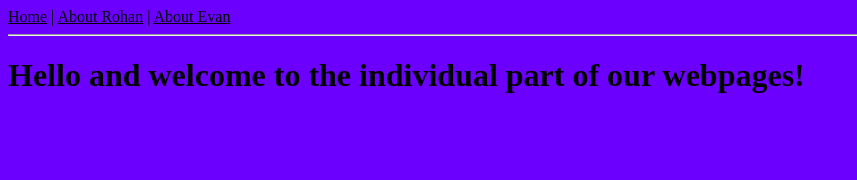
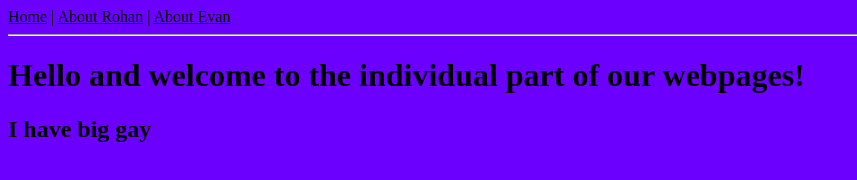
Before and after one commit to RonyisaPony/Evan-and-Rohan-Homepage, a plain HTML site: page Evan.html in a window 1280 px wide. Shown: the whole page, without its empty margins (0-857 px from the left). Drawn offline with Linux system fonts and the light colour scheme.

Commit message:
added a line

```diff
--- a/Evan.html
+++ b/Evan.html
@@ -17,6 +17,10 @@
     <h1>
         Hello and welcome to the individual part of our webpages!
     </h1>
+    <h2>
+        I have big gay
+    </h2>
+
 
 </body>
 </head>
```
